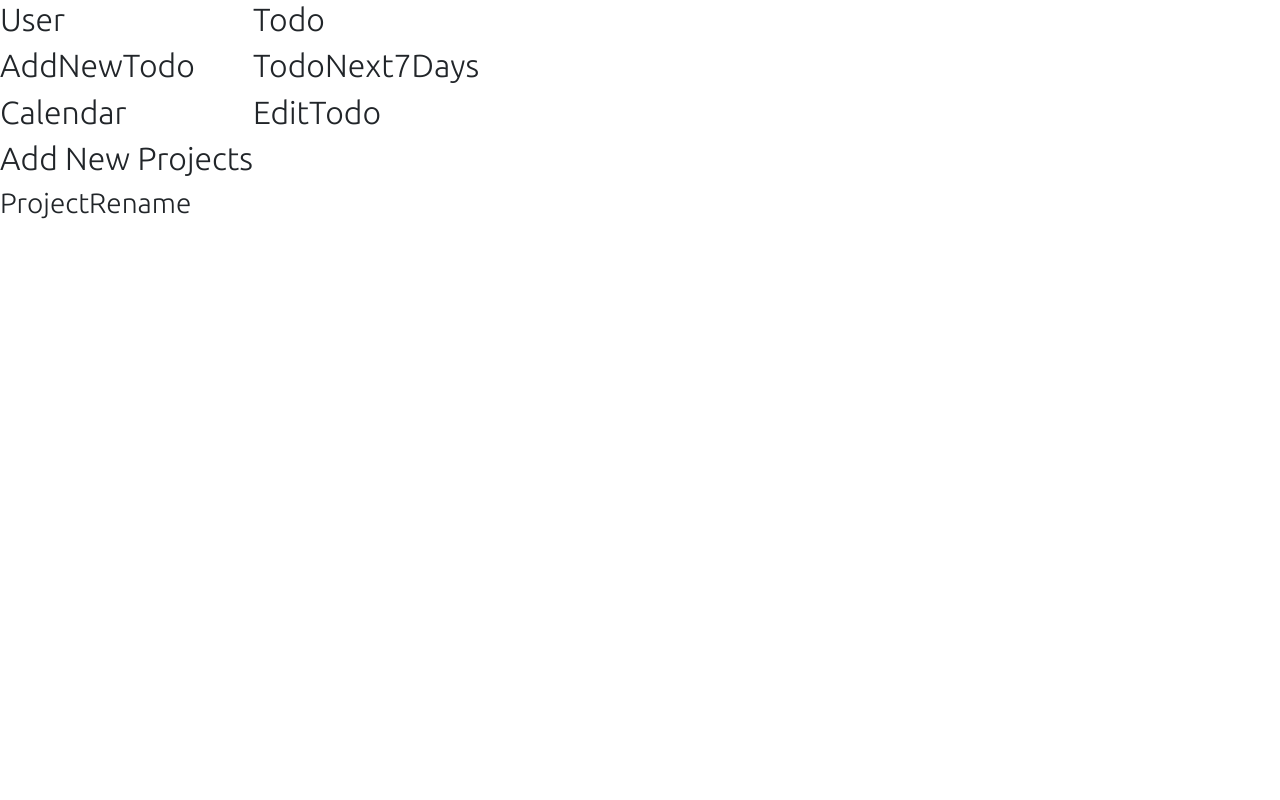
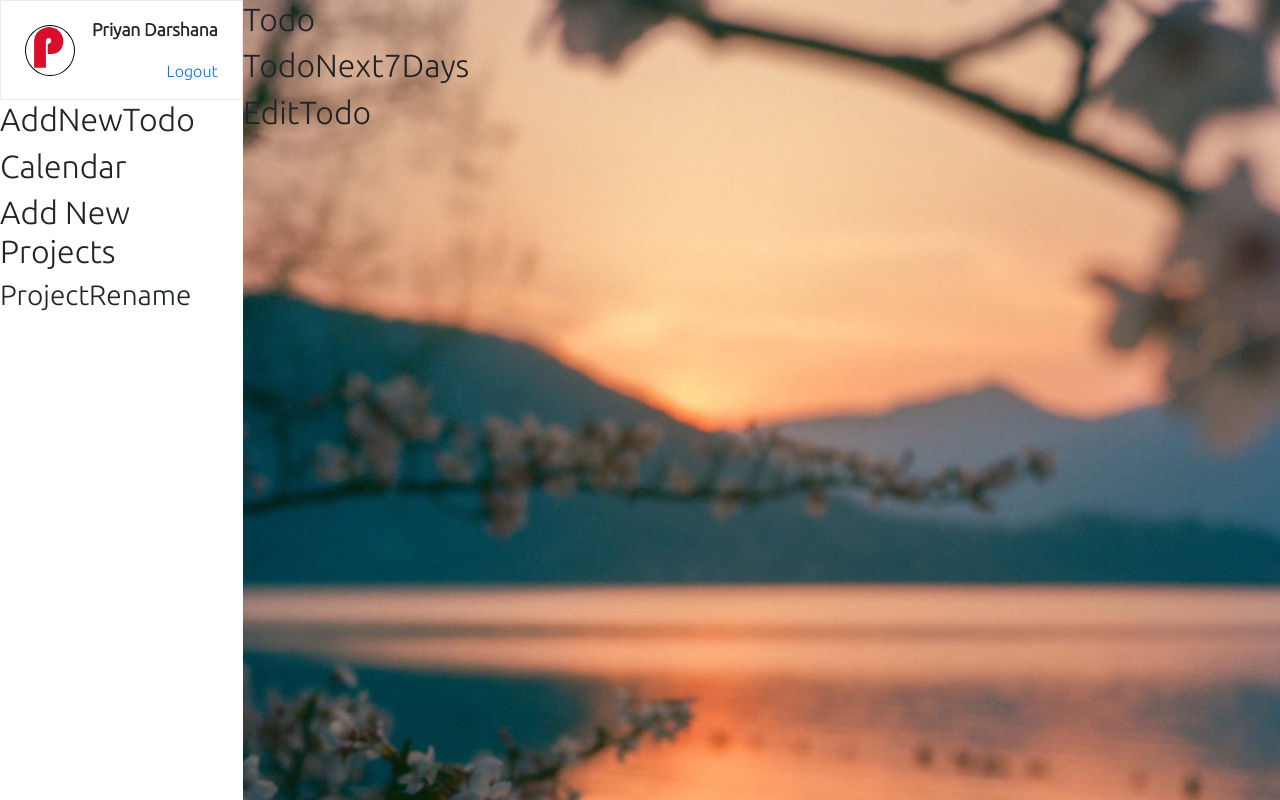
Before and after one commit to priyan1995/React-fundamenals, a React (Create React App) app: page /todo in a window 1280 px wide. Built offline with nearby package versions, Linux system fonts and the light colour scheme.

Commit message:
logo and styles added user

```diff
--- /dev/null
+++ b/src/components/Todo/UIElements/Logo.jsx
@@ -0,0 +1,12 @@
+import React from 'react';
+import logo from '../../../todo/images/logo.png'
+
+export const LogoTodo = () => {
+    return (
+        <>
+            <div className='logo'>
+                <img src={logo} alt="logo" />
+            </div>
+        </>
+    )
+}
--- a/src/components/Todo/User.jsx
+++ b/src/components/Todo/User.jsx
@@ -1,9 +1,17 @@
 import React from 'react';
+import { LogoTodo } from './UIElements/Logo';
+
 
 export const User = () => {
     return (
         <>
-            <h2>User</h2>
+            <div className='pd-user'>
+                <LogoTodo />
+                <div className='info'>
+                    <p>Priyan Darshana</p>
+                    <a href='#'>Logout</a>
+                </div>
+            </div>
         </>
     )
 }
--- a/src/todo/todo.css
+++ b/src/todo/todo.css
@@ -15,24 +15,24 @@
   overflow: hidden;
 }
 
-/* Sidebar */
-.pd-todo-wrapper .Sidebar {
+/* pd-sidebar */
+.pd-todo-wrapper .pd-sidebar {
   width: 300px;
   min-width: 210px;
   height: 100%;
 }
 
-/* Main */
-.pd-todo-wrapper .Main {
+/* pd-main */
+.pd-todo-wrapper .pd-main {
   width: 100%;
   height: 100%;
-  /* background-image: url("./images/bg.jpg"); */
+  background-image: url("./images/todo_background.jpg");
   background-repeat: no-repeat;
   background-size: cover;
 }
 
-/* User */
-.pd-todo-wrapper .User {
+/* pd-user */
+.pd-todo-wrapper .pd-user {
   display: flex;
   align-items: center;
   justify-content: space-around;
@@ -40,18 +40,18 @@
   border: 1px solid #ebebeb;
 }
 
-.pd-todo-wrapper .User .logo img {
+.pd-todo-wrapper .pd-user .logo img {
   width: 50px;
   border-radius: 50%;
   border: 1px solid #000;
 }
 
-.pd-todo-wrapper .User .info p {
+.pd-todo-wrapper .pd-user .info p {
   font-size: 1.1rem;
   font-weight: bold;
 }
 
-.pd-todo-wrapper .User .info a {
+.pd-todo-wrapper .pd-user .info a {
   text-decoration: none;
   display: flex;
   justify-content: flex-end;
```
Also changed, not shown: src/todo/images/logo.png (added), src/todo/images/todo_background.jpg (added).
